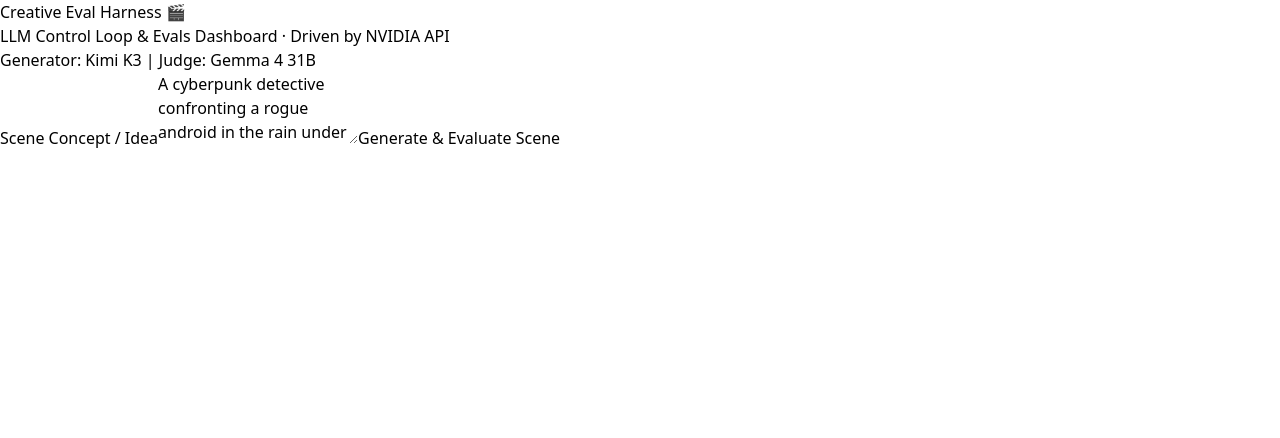
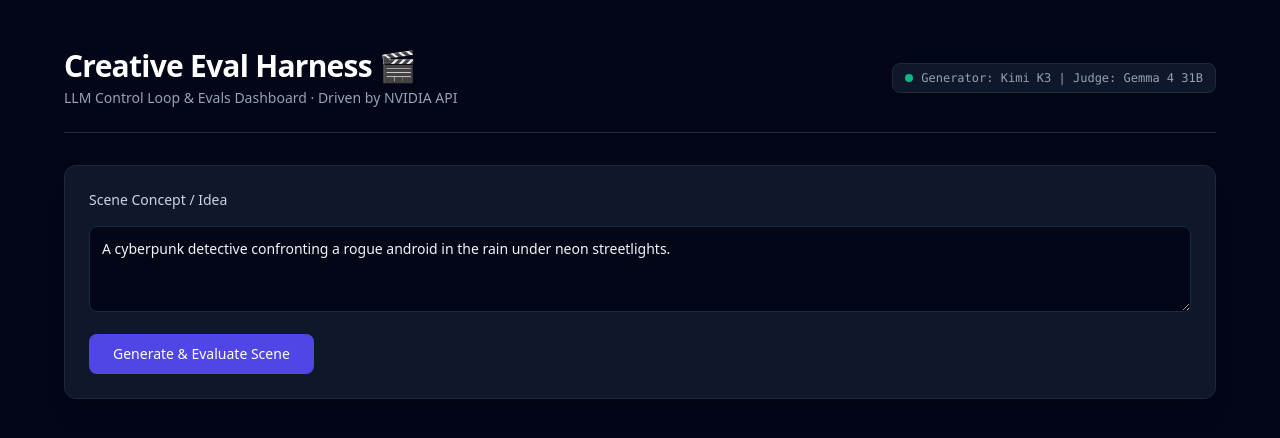
Before and after one commit to VCoklat/creative-eval-harness, a Next.js app: page / in a window 1280 px wide. Shown: the top 438 px of the page. Built offline with nearby package versions, Linux system fonts and the light colour scheme.

Commit message:
Add Tailwind CSS configuration file

```diff
--- /dev/null
+++ b/tailwind.config.ts
@@ -0,0 +1,14 @@
+import type { Config } from 'tailwindcss';
+
+const config: Config = {
+  content: [
+    './pages/**/*.{js,ts,jsx,tsx,mdx}',
+    './components/**/*.{js,ts,jsx,tsx,mdx}',
+    './app/**/*.{js,ts,jsx,tsx,mdx}',
+  ],
+  theme: {
+    extend: {},
+  },
+  plugins: [],
+};
+export default config;
```
